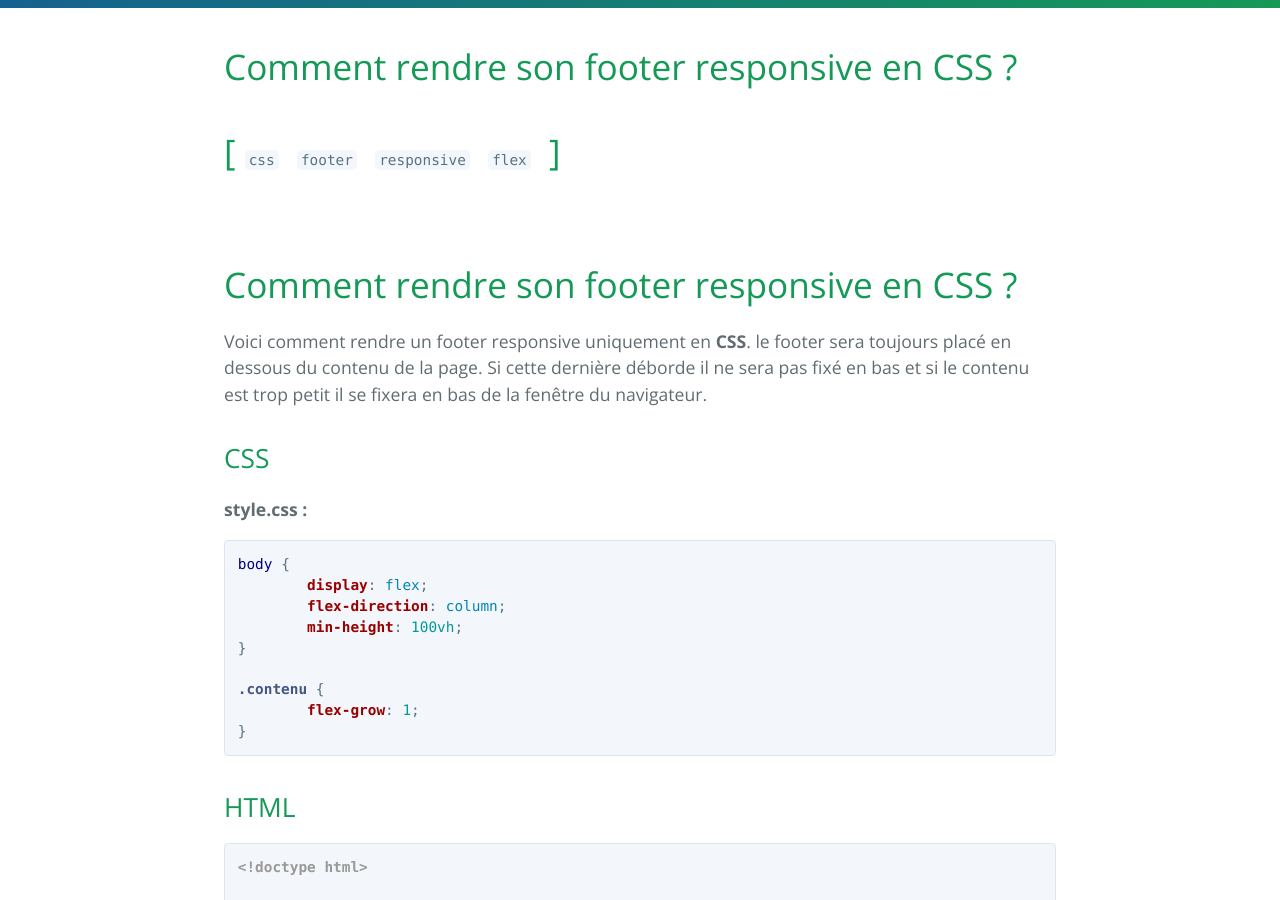
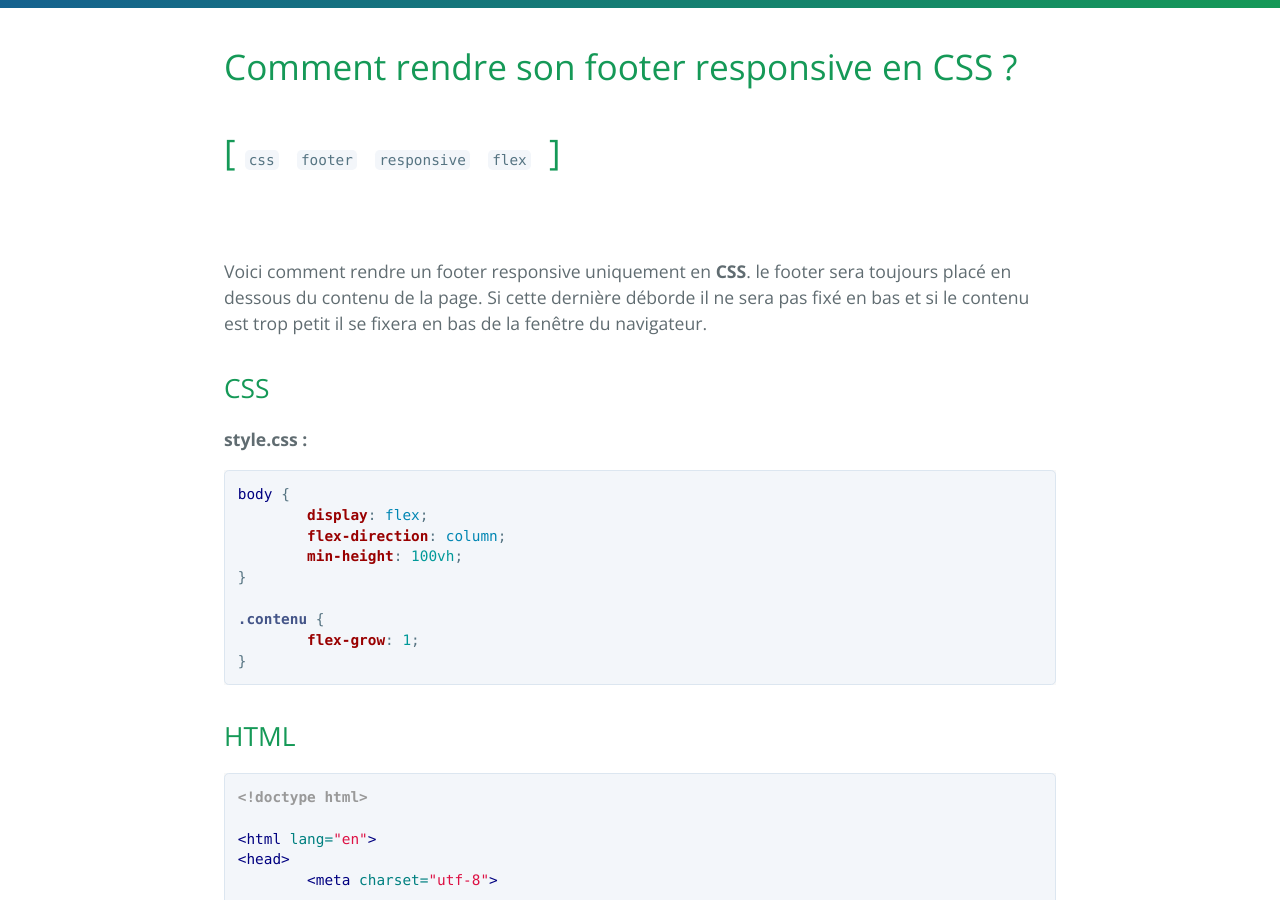
Before and after one commit to NicolasDesnoust/tutoriels-markdown, a Jekyll site: the page built from tutoriels/css/comment-rendre-son-footer-responsive-en-css.md, in a window 1280 px wide and 900 px high, scrolled down 406 px. Built offline with Jekyll 4.4.1, drawn with Linux system fonts in a browser that asks for light colours; the repository's description, which GitHub fills in, is left out.

Commit message:
Update comment-rendre-son-footer-responsive-en-css.md

```diff
--- a/tutoriels/css/comment-rendre-son-footer-responsive-en-css.md
+++ b/tutoriels/css/comment-rendre-son-footer-responsive-en-css.md
@@ -4,8 +4,6 @@ title: Comment rendre son footer responsive en CSS ?
 category: css
 tags: [css, footer, responsive, flex]
 ---
-
-# Comment rendre son footer responsive en CSS ?
 
 Voici comment rendre un footer responsive uniquement en **CSS**.  le footer sera toujours placé en dessous du contenu de la page. Si cette dernière déborde il ne sera pas fixé en bas et si le contenu est trop petit il se fixera en bas de la fenêtre du navigateur.
 
```
